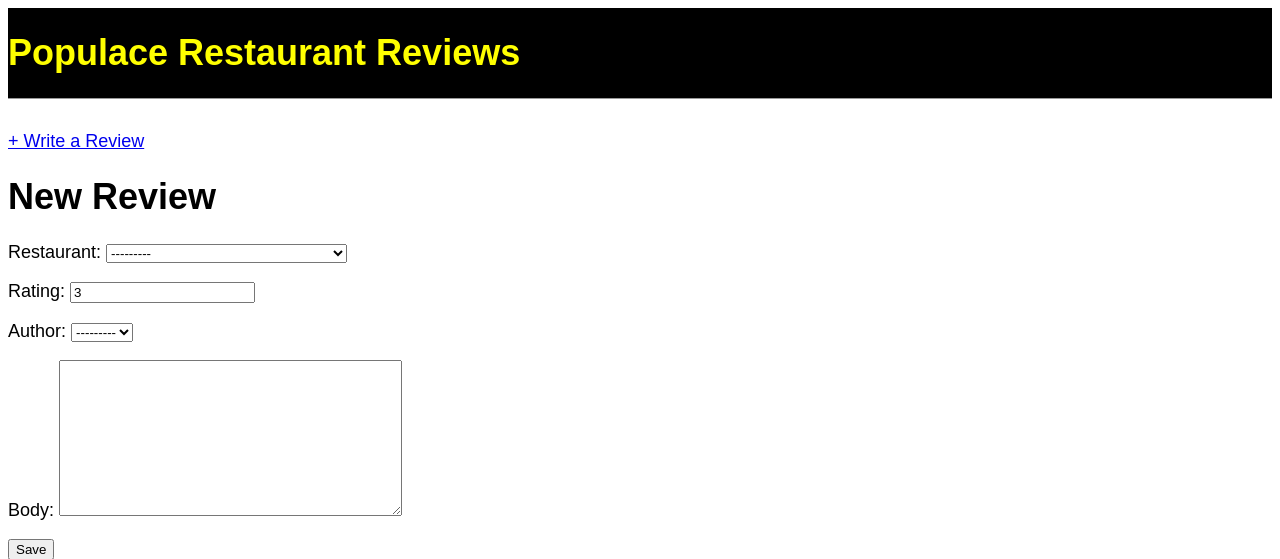
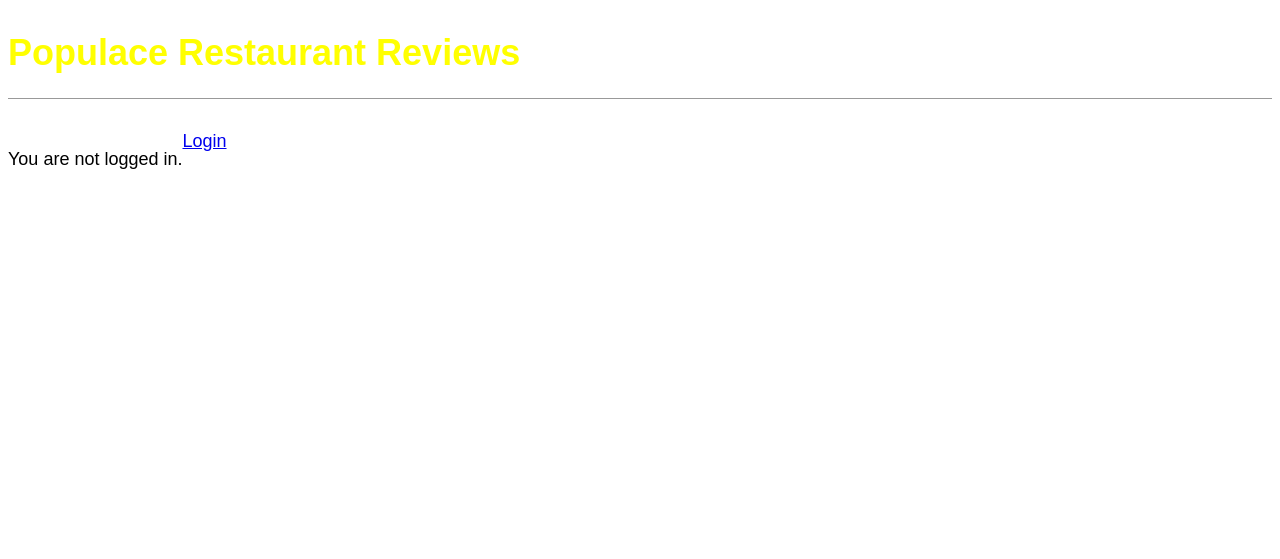
Before and after one commit to RTKirkbride/django-review, a Django app: page /Review/new/ in a window 1280 px wide. Shown: the top 559 px of the page. Run offline with Django 4.2, Linux system fonts and the light colour scheme; data comes from the database, SQL or seed files in the repository; both versions use the stored data as it was after the commit.

Commit message:
create login template and wire to work.

```diff
--- a/django_project/settings.py
+++ b/django_project/settings.py
@@ -123,3 +123,6 @@
 # https://docs.djangoproject.com/en/4.0/ref/settings/#default-auto-field
 
 DEFAULT_AUTO_FIELD = "django.db.models.BigAutoField"
+
+# Login settings
+LOGIN_REDIRECT_URL = "home"
--- a/django_project/urls.py
+++ b/django_project/urls.py
@@ -18,5 +18,6 @@
 
 urlpatterns = [
     path("admin/", admin.site.urls),
+    path("accounts/", include("django.contrib.auth.urls")),
     path("", include("restaurant.urls")),
 ]
--- a/static/css/base.css
+++ b/static/css/base.css
@@ -7,7 +7,7 @@
     border-bottom: 1px solid #999;
     margin-bottom: 2rem;
     display: flex;
-    background-color: black;
+    background-color: white;
 }
 
 header h1 a {
--- a/templates/base.html
+++ b/templates/base.html
@@ -11,11 +11,16 @@
           <h1><a href="{% url 'home' %}">Populace Restaurant Reviews</a></h1>
         </div>
       </header>
-        <div class="nav-right">
-          <a href="{% url 'review_new' %}">+ Write a Review<a/>
-        </div>
-      {% block content %}
-      {% endblock content %}
+      <div class="nav-right">
+        {% if user.is_authenticated %}
+        <p>Hi {{ user.username }}!</p>
+        <p><a href="{% url 'review_new' %}">+ Write a Review<a/></p>
+      {% else %}
+        <p> You are not logged in.</p>
+        <a href=" {% url 'login' %}">Login</a>
+      {% endif %}
+      </div>
+
     </div>
   </body>
 </html>
```
Also changed, not shown: templates/registration/login.html (added, +10 -0 lines), db.sqlite3.
